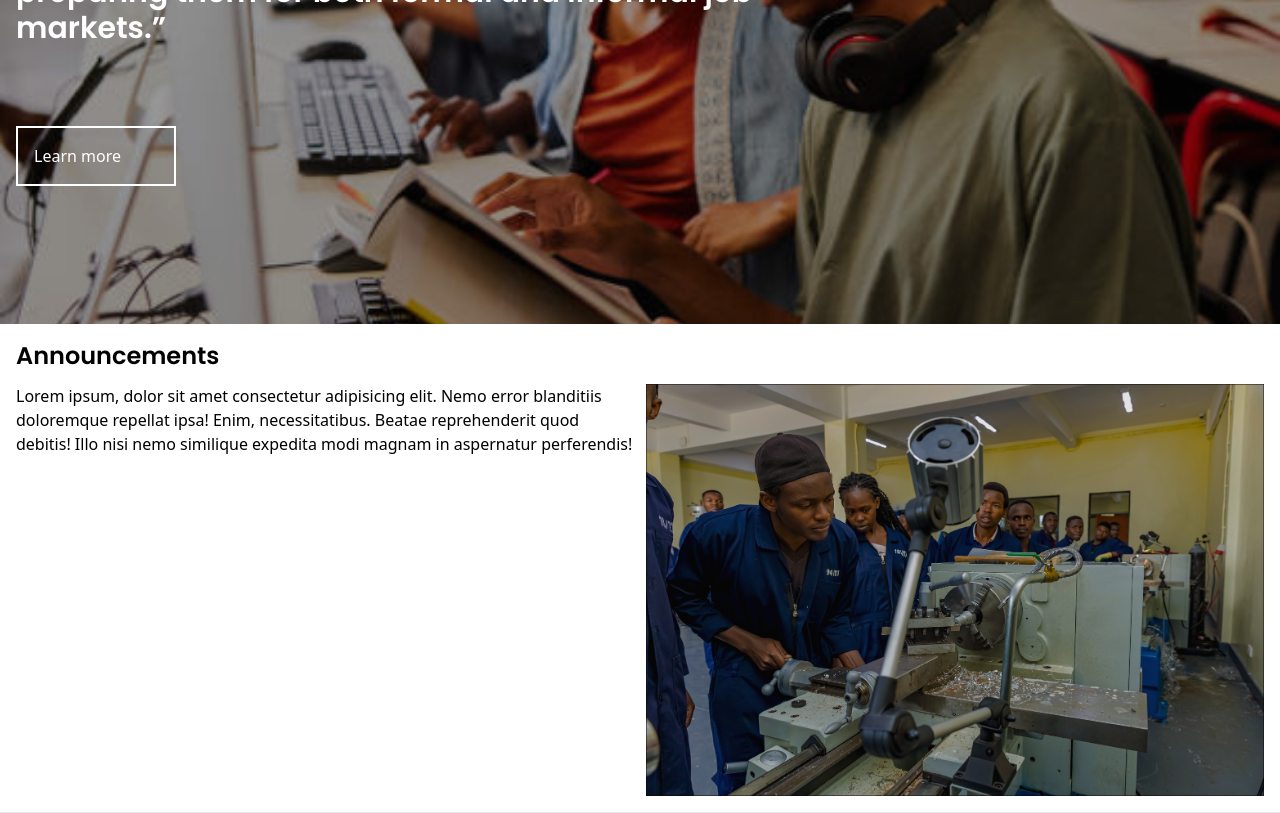
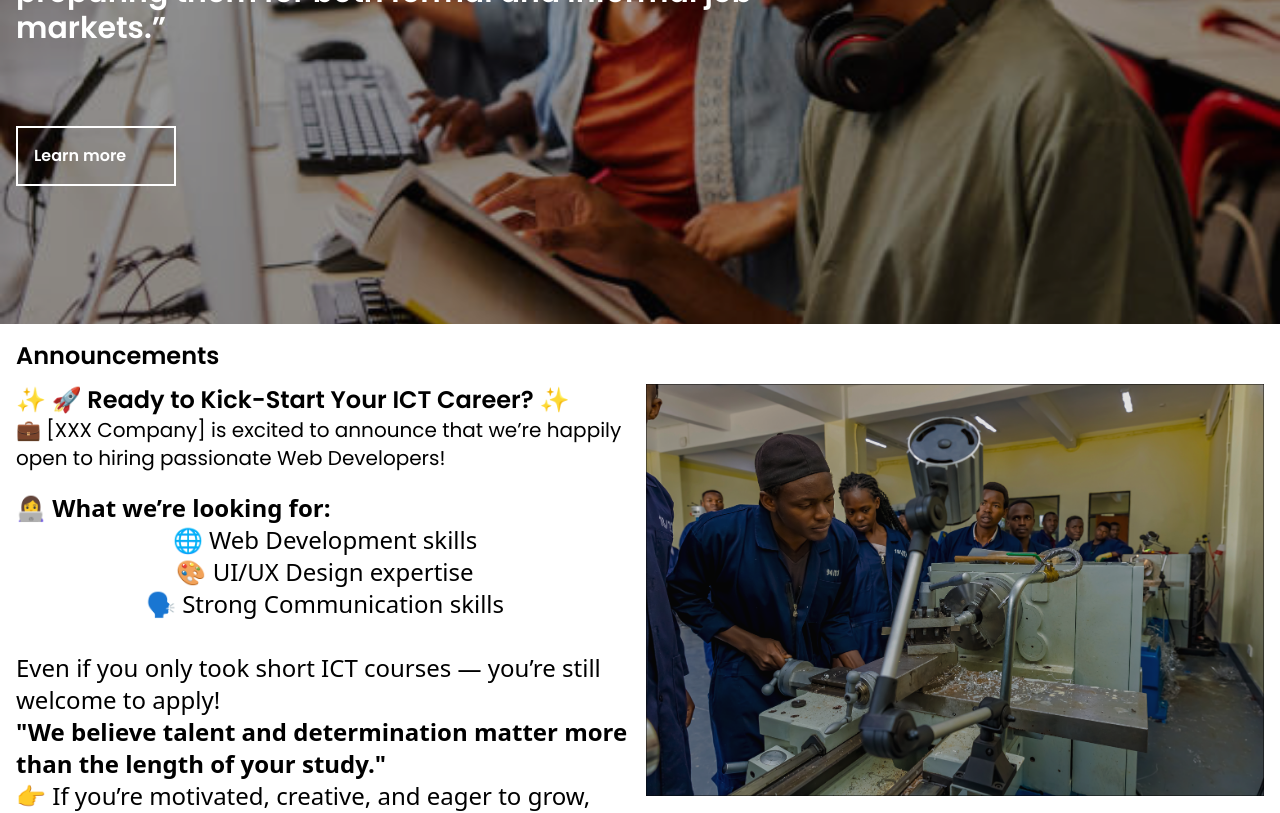
Before and after one commit to emmanuel-niyonsaba/TVET-Challenge-hackton, a React (Vite) app in the folder tvet-challenge/: page / in a window 1280 px wide. Shown: the part 480-1293 px from the top of the page. Built offline with nearby package versions, Linux system fonts and the light colour scheme; some icons are missing.

Commit message:
feat:working on the advertisment section

```diff
--- a/tvet-challenge/src/index.css
+++ b/tvet-challenge/src/index.css
@@ -5,3 +5,9 @@
   font-weight: 600;
   font-style: normal;
 }
+
+.poppins {
+  font-family: "Poppins", sans-serif;
+  font-weight: 400;
+  font-style: normal;
+}
--- a/tvet-challenge/src/pages/Home.jsx
+++ b/tvet-challenge/src/pages/Home.jsx
@@ -31,7 +31,7 @@ const Home = () => {
                     </p>
                 </div>
                 <div className='w-40 h-15 border-[2px] border-white flex flex-row items-center'>
-                    <p className='text-white flex items-center p-4'>Learn more</p>
+                    <p className='text-white flex items-center p-4 poppins-extralight'>Learn more</p>
                     <ArrowRightAltIcon className='text-white' />
                 </div>
             </div>
@@ -77,10 +77,37 @@ const Home = () => {
                         <ChevronRightIcon className='text-3xl text-black' />
                     </div>
                     <div className='w-full flex flex-row space-x-3'>
-                        <div className='w-1/2'>
-                            Lorem ipsum, dolor sit amet consectetur adipisicing elit.
-                            Nemo error blanditiis doloremque repellat ipsa! Enim, necessitatibus.
-                            Beatae reprehenderit quod debitis! Illo nisi nemo similique expedita modi magnam in aspernatur perferendis!
+                        <div className='w-1/2 text-2xl'>
+                            <h1 className='font-bold  poppins-extralight'>
+                                ✨ 🚀 Ready to Kick-Start Your ICT Career? ✨
+                            </h1>
+
+                            <p className='poppins text-xl'>
+                                💼 [XXX Company] is excited to announce that we’re happily open to hiring passionate Web Developers!
+                            </p>
+
+                            <h2 className='font-semibold mt-5'>
+                                👩‍💻 What we’re looking for:
+                            </h2>
+                            <ul className='flex flex-col items-center'>
+                                <li>
+                                    🌐 Web Development skills
+                                </li>
+                                <li>
+                                    🎨 UI/UX Design expertise
+
+                                </li>
+                                <li>
+
+                                    🗣️ Strong Communication skills
+                                </li>
+                            </ul><br />
+
+
+
+                            Even if you only took short ICT courses — you’re still welcome to apply!
+                            <p className='font-semibold'>"We believe talent and determination matter more than the length of your study."</p>
+                            👉 If you’re motivated, creative, and eager to grow, this opportunity is for YOU!
                         </div>
                         <div className='w-1/2'>
                             <img src={firstImg} alt="" className='object-cover' />
```
